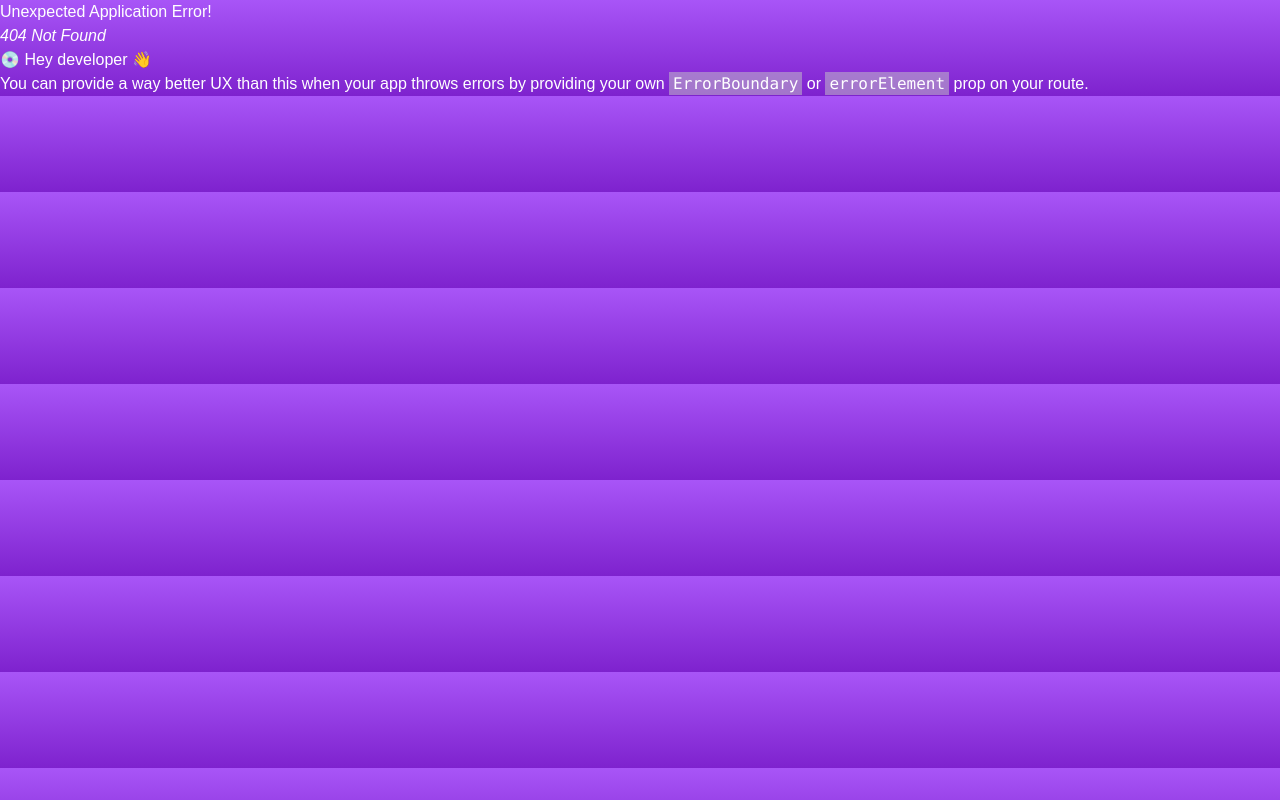
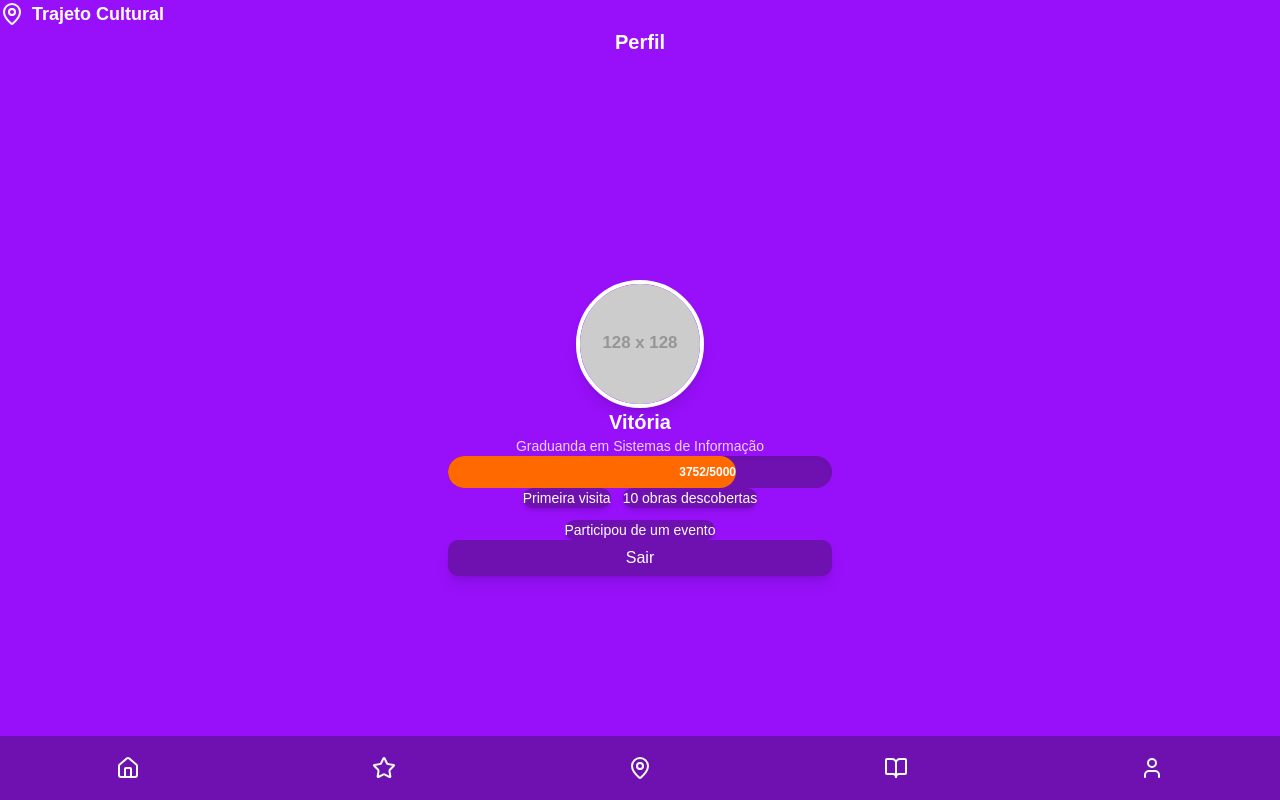
Before and after one commit to elc1074/trajeto-cultural-frontend, a React (Vite) app: page /perfil in a window 1280 px wide. Before the commit this address had no page. Built offline with nearby package versions, Linux system fonts and the light colour scheme.

Commit message:
feat: add perfil

```diff
--- a/src/App.jsx
+++ b/src/App.jsx
@@ -1,6 +1,7 @@
 import { BrowserRouter as Router, Routes, Route } from "react-router-dom";
 import Login from "./pages/Login";
 import Home from "./pages/Home";
+import Perfil from "./pages/Perfil";
 import PontoArtistico from "./pages/PontoArtistico";
 import EventosDetails from "./pages/EventosDetails";
 
@@ -19,6 +20,9 @@ function App() {
 
         {/* Rota para página de ponto artístico*/}
         <Route path="/eventos-details" element={<EventosDetails />} />
+
+        <Route path="/perfil" element={<Perfil />} />
+
       </Routes>
     </Router>
   );
--- a/src/components/containers/BottomNav.jsx
+++ b/src/components/containers/BottomNav.jsx
@@ -34,7 +34,10 @@ export function BottomNav() {
           <BookOpen />
         </button>
 
-        <button className="text-white text-2xl p-2 hover:cursor-pointer">
+        <button
+          className="text-white text-2xl p-2 hover:cursor-pointer"
+          onClick={() => navigate("/perfil")}
+        >
           <User />
         </button>
       </nav>
--- /dev/null
+++ b/src/pages/Perfil.jsx
@@ -0,0 +1,71 @@
+import { useNavigate } from "react-router-dom";
+import { Header } from "@/components/containers/Header";
+import { BottomNav } from "@/components/containers/BottomNav";
+import { Button } from "@/components/ui/button.jsx";
+
+const Perfil = () => {
+    const navigate = useNavigate();
+
+    return (
+        <div className="h-screen flex flex-col bg-purple-600 relative">
+            {/* Header fixo */}
+            <Header section="Perfil" />
+
+            {/* Conteúdo principal */}
+            <div className="flex-1 flex flex-col items-center justify-center px-6 py-6 overflow-y-auto text-center space-y-8">
+                {/* Avatar */}
+                <div className="w-32 h-32 rounded-full overflow-hidden border-4 border-white shadow-lg">
+                    <img
+                        src="https://placehold.co/128x128/D8BFD8/000000?text=Avatar"
+                        alt="Avatar do Usuário"
+                        className="w-full h-full object-cover"
+                    />
+                </div>
+
+                {/* Nome e descrição */}
+                <div className="space-y-1">
+                    <h3 className="text-white font-semibold text-xl">Vitória</h3>
+                    <p className="text-purple-200 text-sm">
+                        Graduanda em Sistemas de Informação
+                    </p>
+                </div>
+
+                {/* Barra de progresso */}
+                <div className="w-full max-w-sm bg-purple-800 rounded-full h-8 overflow-hidden relative shadow-inner">
+                    <div
+                        className="bg-orange-500 h-8 rounded-full text-white text-xs font-semibold flex items-center justify-end pr-3 transition-all duration-500"
+                        style={{ width: "75%" }}
+                    >
+                        3752/5000
+                    </div>
+                </div>
+
+                {/* Conquistas */}
+                <div className="flex justify-center gap-3 flex-wrap max-w-sm">
+                    <div className="bg-purple-800 text-white px-3 py-2 rounded-lg text-sm shadow-md">
+                        Primeira visita
+                    </div>
+                    <div className="bg-purple-800 text-white px-3 py-2 rounded-lg text-sm shadow-md">
+                        10 obras descobertas
+                    </div>
+                    <div className="bg-purple-800 text-white px-3 py-2 rounded-lg text-sm shadow-md">
+                        Participou de um evento
+                    </div>
+                </div>
+
+                {/* Botão sair */}
+                <Button
+                    className="bg-purple-800 hover:bg-purple-700 text-white w-full max-w-sm py-3 rounded-lg text-base shadow-lg transition-colors duration-300 mt-6"
+                    onClick={() => navigate("/login")}
+                >
+                    Sair
+                </Button>
+            </div>
+
+            {/* BottomNav fixo */}
+            <BottomNav />
+        </div>
+    );
+};
+
+export default Perfil;
--- a/src/pages/PontoArtistico.jsx
+++ b/src/pages/PontoArtistico.jsx
@@ -11,16 +11,18 @@ const PontoArtistico = () => {
       <Header section="Ponto Artístico" />
 
       {/* Conteúdo principal */}
-      <div className="flex-1 flex flex-col items-center mt-12 px-6 overflow-y-auto">
+      <div className="flex-1 flex flex-col items-center justify-center px-6 overflow-y-auto space-y-6">
         <img
           src={planetario}
           alt="planetario"
-          className="mt-12 w-72 max-w-full rounded-xl shadow-lg"
+          className="w-56 max-w-full rounded-xl shadow-lg"
         />
 
-        <h2 className="text-white font-semibold text-2xl mt-8">Planetário</h2>
+        <h2 className="text-white font-semibold text-2xl text-center">
+          Planetário
+        </h2>
 
-        <p className="text-white text-justify mt-4 max-w-sm leading-relaxed text-base">
+        <p className="text-white text-center max-w-sm leading-relaxed text-base">
           O Planetário é o local idealizado para que se possa reproduzir o céu
           visando à educação complementar, o enriquecimento da cultura
           científica e intelectual de seus visitantes. A educação através de um
@@ -28,7 +30,7 @@ const PontoArtistico = () => {
           da Astronomia.
         </p>
 
-        <Button className="mt-8 bg-orange-500 text-white py-3 px-8 rounded-lg hover:bg-orange-600 text-lg w-full max-w-sm">
+        <Button className="bg-orange-500 text-white py-3 px-6 rounded-lg hover:bg-orange-600 text-base w-full max-w-xs">
           Adicionar ao trajeto
         </Button>
       </div>
```
Also changed, not shown: src/main.jsx (+6 -1 lines).
